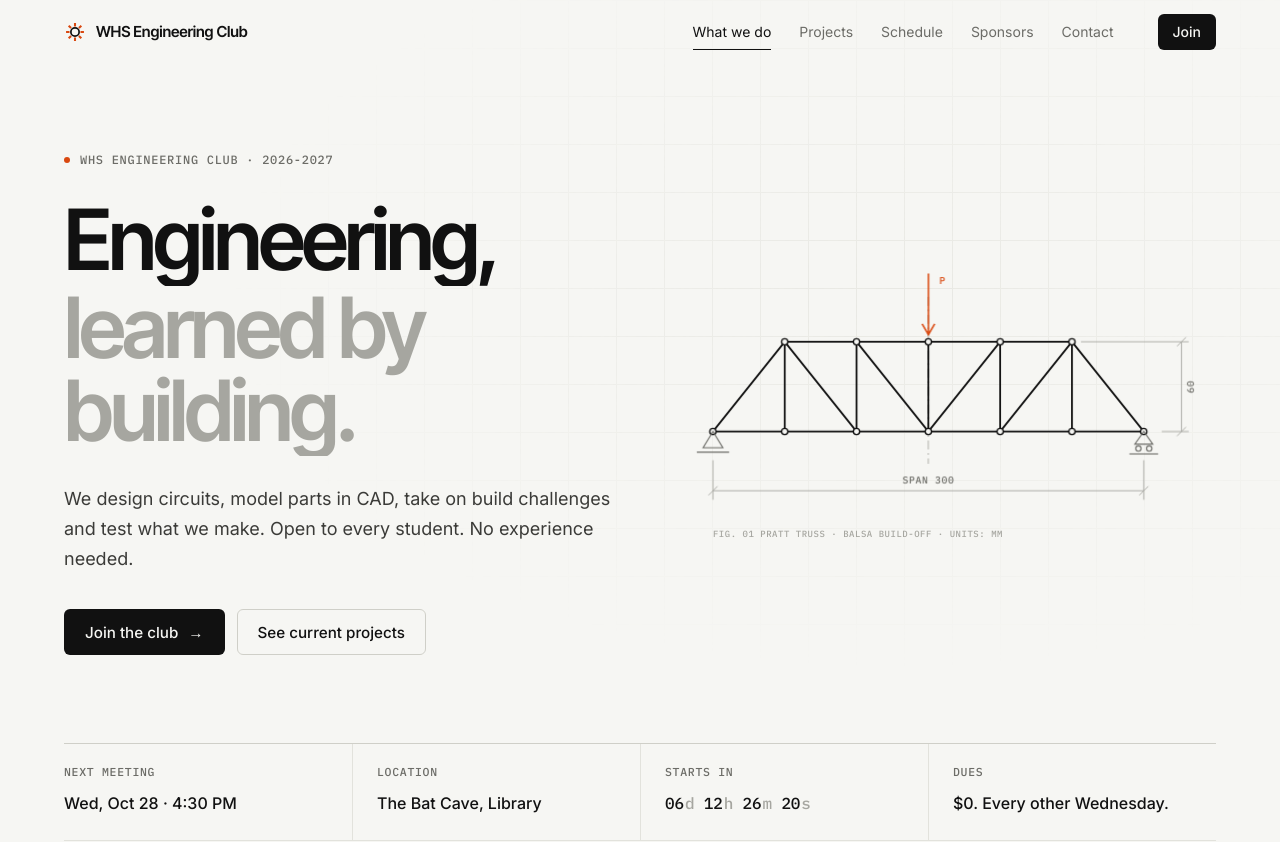
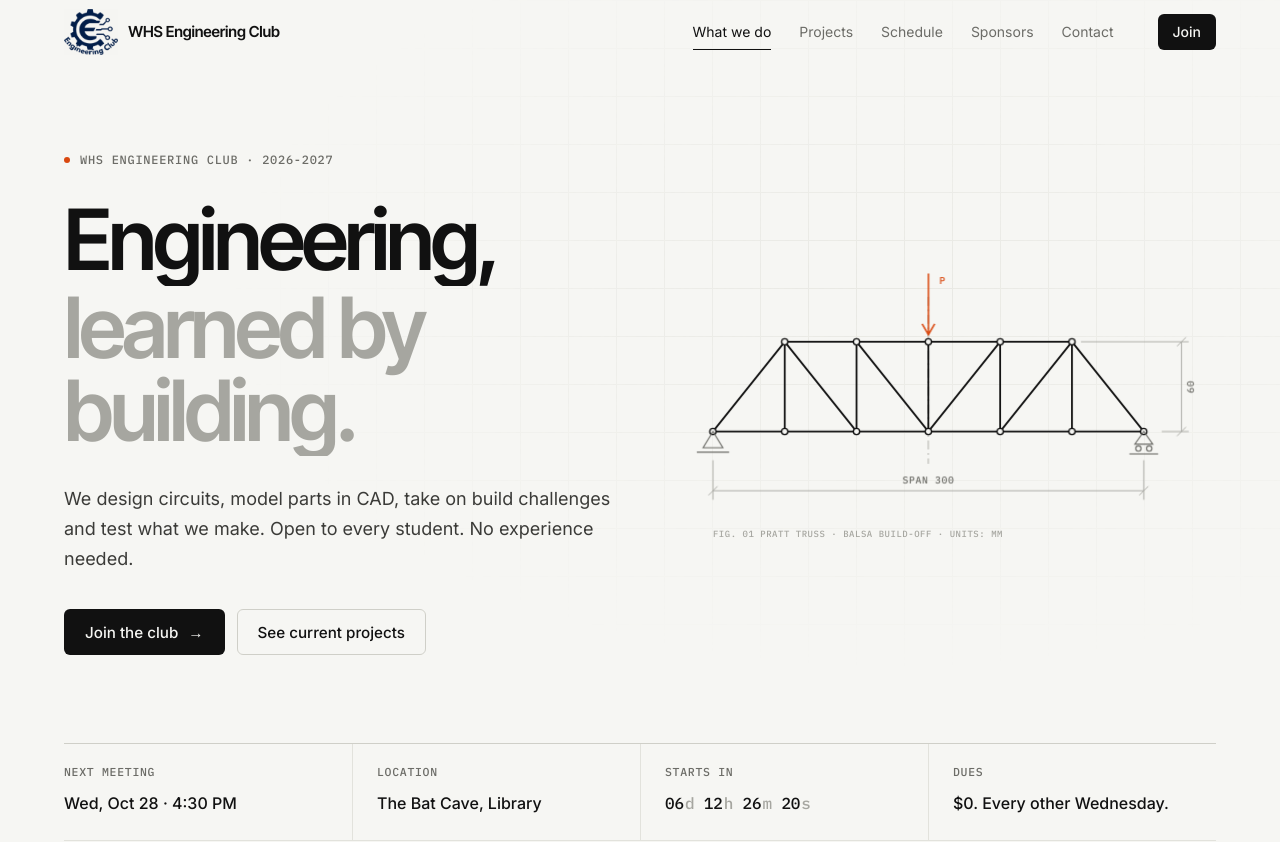
Before and after one commit to whs-engineering-club/eng-club-website, a React (Vite) app: page / in a window 1280 px wide. Shown: the top 842 px of the page. Built offline with nearby package versions, Linux system fonts and the light colour scheme.

Commit message:
Add club logo to nav, footer and favicon

```diff
--- a/src/components/Nav.jsx
+++ b/src/components/Nav.jsx
@@ -4,12 +4,7 @@ import { useActiveSection, usePageProgress } from '../lib/hooks.js'
 const ids = nav.map((n) => n.id)
 
 export function Logo() {
-  return (
-    <svg viewBox="0 0 32 32" aria-hidden="true">
-      <circle cx="16" cy="16" r="6" fill="none" stroke="currentColor" strokeWidth="2.5" />
-      <path d="M16 3v5M16 24v5M3 16h5M24 16h5M6.8 6.8l3.5 3.5M21.7 21.7l3.5 3.5M6.8 25.2l3.5-3.5M21.7 10.3l3.5-3.5" stroke="var(--accent)" strokeWidth="3" />
-    </svg>
-  )
+  return <img className="logo" src={`${import.meta.env.BASE_URL}logo.png`} alt="" width="583" height="494" />
 }
 
 export default function Nav() {
--- a/src/styles.css
+++ b/src/styles.css
@@ -80,7 +80,8 @@ a { color: inherit; }
 .scrolled .nav { background: rgba(246, 246, 243, .82); backdrop-filter: saturate(1.4) blur(12px); -webkit-backdrop-filter: saturate(1.4) blur(12px); border-color: var(--line); }
 .nav-inner { display: flex; align-items: center; gap: 32px; height: 64px; }
 .brand { display: inline-flex; align-items: center; gap: 10px; font: 600 .95rem/1 var(--f-display); color: var(--ink); text-decoration: none; letter-spacing: -.01em; }
-.brand svg { width: 22px; height: 22px; }
+.logo { height: 46px; width: auto; display: block; }
+.nav-dark .logo, .footer .logo { filter: brightness(0) invert(1); }
 .nav nav { margin-left: auto; }
 .nav ul { display: flex; gap: 4px; }
 .nav li a {
```
Also changed, not shown: index.html (+1 -1 lines), public/favicon.png (added), public/logo.png (added).
